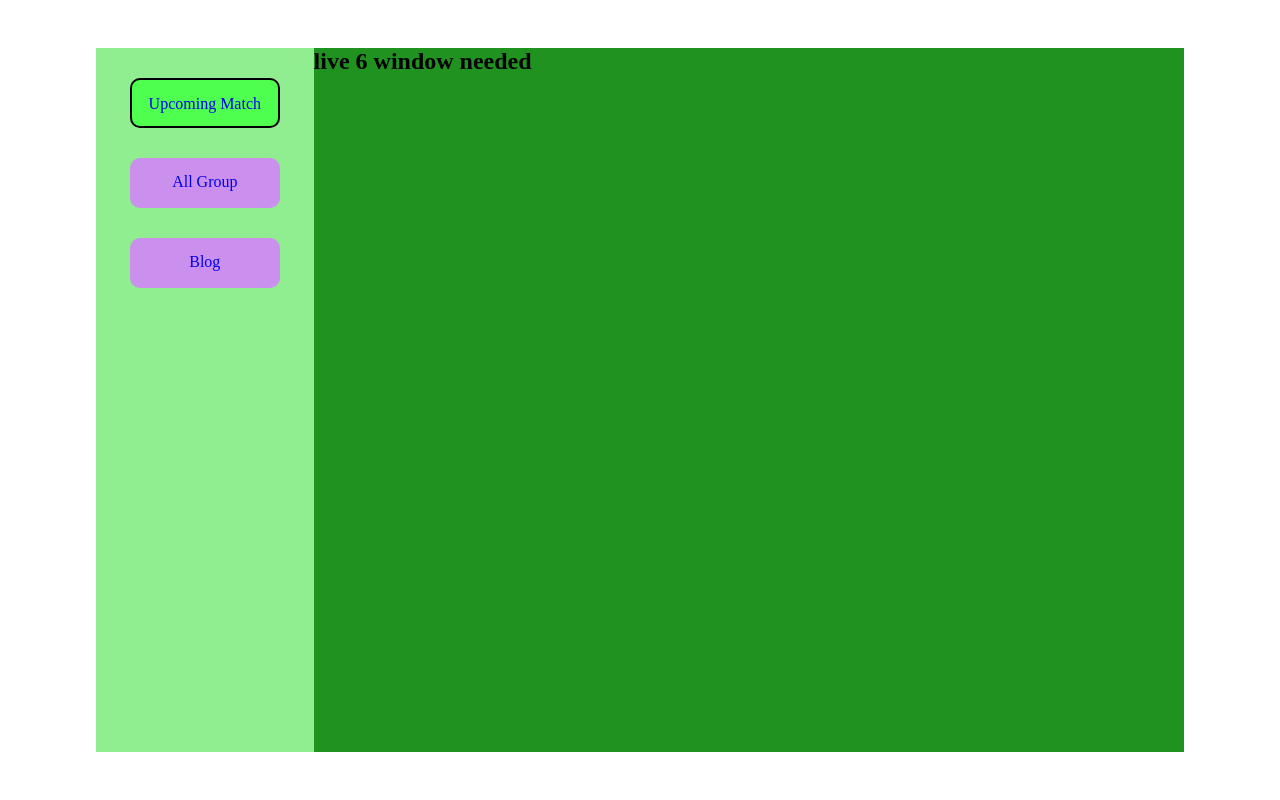
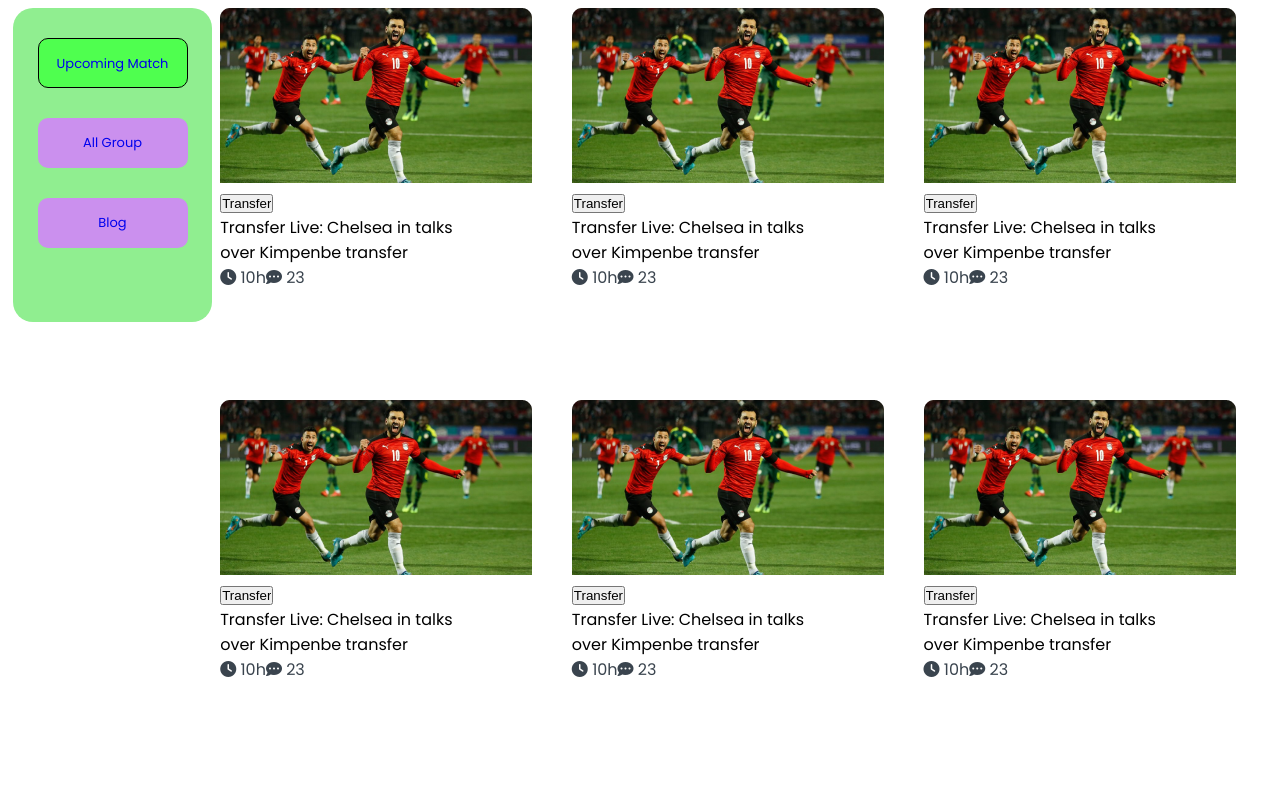
Before and after one commit to JNKarif/World-Cup-2022, a plain HTML site: page index.html in a window 1280 px wide. Shown: the part 800-1600 px from the top of the page. Drawn offline with Linux system fonts and the light colour scheme.

Commit message:
first-page-rough

```diff
--- a/index.html
+++ b/index.html
@@ -70,10 +70,119 @@
 
             <!-- Go live section -->
             <div class="go-live">
-                <div>
-                    <h1>live 6 window needed</h1>
+
+                <!-- no.1 contaier -->
+                <div class="go-live-container">
+
+                    <div class="go-live-banner"> <img src="images/Blog Image.png" alt=""></div>
+
+                    <div class="go-button"><input type="submit" value="Transfer"></div>
+
+                    <p>Transfer Live: Chelsea in talks <br> over Kimpenbe transfer</p>
+
+                    <div class="live-info">
+                        <div> <i class="fa-solid fa-clock"></i> 10h
+                        </div>
+
+                        <div><i class="fa-solid fa-comment-dots"></i> 23</div>
+                    </div>
+
                 </div>
+
+                <!-- no.2 contaier -->
+                <div class="go-live-container">
+
+                    <div class="go-live-banner"> <img src="images/Blog Image.png" alt=""></div>
+
+                    <div class="go-button"><input type="submit" value="Transfer"></div>
+
+                    <p>Transfer Live: Chelsea in talks <br> over Kimpenbe transfer</p>
+
+                    <div class="live-info">
+                        <div> <i class="fa-solid fa-clock"></i> 10h
+                        </div>
+
+                        <div><i class="fa-solid fa-comment-dots"></i> 23</div>
+                    </div>
+
+
+                </div>
+
+                <!-- no.3 contaier -->
+                <div class="go-live-container">
+
+                    <div class="go-live-banner"> <img src="images/Blog Image.png" alt=""></div>
+
+                    <div class="go-button"><input type="submit" value="Transfer"></div>
+
+                    <p>Transfer Live: Chelsea in talks <br> over Kimpenbe transfer</p>
+
+                    <div class="live-info">
+                        <div> <i class="fa-solid fa-clock"></i> 10h
+                        </div>
+
+                        <div><i class="fa-solid fa-comment-dots"></i> 23</div>
+                    </div>
+
+                </div>
+
+                <!-- no.4 contaier -->
+                <div class="go-live-container">
+
+                    <div class="go-live-banner"> <img src="images/Blog Image.png" alt=""></div>
+
+                    <div class="go-button"><input type="submit" value="Transfer"></div>
+
+                    <p>Transfer Live: Chelsea in talks <br> over Kimpenbe transfer</p>
+
+                    <div class="live-info">
+                        <div> <i class="fa-solid fa-clock"></i> 10h
+                        </div>
+
+                        <div><i class="fa-solid fa-comment-dots"></i> 23</div>
+                    </div>
+
+                </div>
+
+                <!-- no.5 contaier -->
+                <div class="go-live-container">
+
+                    <div class="go-live-banner"> <img src="images/Blog Image.png" alt=""></div>
+
+                    <div class="go-button"><input type="submit" value="Transfer"></div>
+
+                    <p>Transfer Live: Chelsea in talks <br> over Kimpenbe transfer</p>
+
+                    <div class="live-info">
+                        <div> <i class="fa-solid fa-clock"></i> 10h
+                        </div>
+
+                        <div><i class="fa-solid fa-comment-dots"></i> 23</div>
+                    </div>
+
+                </div>
+
+                <!-- no.6 contaier -->
+                <div class="go-live-container">
+
+                    <div class="go-live-banner"> <img src="images/Blog Image.png" alt=""></div>
+
+                    <div class="go-button"><input type="submit" value="Transfer"></div>
+
+                    <p>Transfer Live: Chelsea in talks <br> over Kimpenbe transfer</p>
+
+                    <div class="live-info">
+                        <div> <i class="fa-solid fa-clock"></i> 10h
+                        </div>
+
+                        <div><i class="fa-solid fa-comment-dots"></i> 23</div>
+                    </div>
+
+                </div>
+
             </div>
+
+            <!-- --------go-live ending--------------- -->
         </div>
 
     </section>
--- a/styles/nav.css
+++ b/styles/nav.css
@@ -7,6 +7,7 @@ nav li {
     background-color: rgb(203, 144, 238);
     padding: 15px 15px;
 
+
 }
 
 nav li a {
@@ -14,21 +15,22 @@ nav li a {
     display: flex;
     justify-content: center;
     align-items: center;
+    font-size: 13px;
 
 }
 
 #match {
     background-color: rgb(79, 255, 79);
-    border: 2px solid black;
+    border: 1px solid black;
+
 }
 
 .side-nav {
     display: flex;
+    flex-direction: column;
     justify-content: center;
-    flex-direction: column;
     align-items: center;
     row-gap: 30px;
     margin-top: 30px;
+
 }
-
-;
--- a/styles/style.css
+++ b/styles/style.css
@@ -1,4 +1,8 @@
-@import url('https://fonts.googleapis.com/css2?family=Poppins:wght@700&display=swap');
+@import url('https://fonts.googleapis.com/css2?family=Poppins&display=swap');
+
+body {
+    font-family: 'Poppins', sans-serif;
+}
 
 * {
     box-sizing: border-box;
@@ -27,6 +31,7 @@
     display: flex;
 
 
+
 }
 
 .banner-text {
@@ -41,17 +46,16 @@
 }
 
 .heading-style {
-    font-family: 'Poppins', sans-serif;
-    font-size: 70px;
+
+    font-size: 60px;
     font-weight: 900;
 }
 
 .para-style {
-    font-family: 'Poppins', sans-serif;
     color: darkslategrey;
     font-size: 20px;
     font-weight: 400;
-    margin-bottom: 26px;
+    margin-bottom: 22px;
 }
 
 .banner-button {
@@ -62,7 +66,7 @@
 }
 
 .hosting-country {
-    font-family: 'Poppins', sans-serif;
+
     color: green;
     font-size: 73px;
 }
@@ -76,6 +80,7 @@
 
 .second-base-bg {
     height: 100vh;
+    width: 100vw;
     display: flex;
     justify-content: center;
     align-items: center;
@@ -86,11 +91,12 @@
 }
 
 .nav-go-live {
-    height: 88vh;
-    width: 85%;
-    background-color: rgb(212, 223, 212);
+    height: 98vh;
+    width: 98%;
+    /* background-color: rgb(212, 223, 212); */
     border-radius: 30px;
     display: flex;
+
 
 }
 
@@ -102,18 +108,41 @@
 
 aside {
     background-color: lightgreen;
-    width: 20%;
-    height: 100%;
+    width: 16%;
+    height: 40%;
+    border-radius: 20px;
 }
 
 .go-live {
-    background-color: rgb(32, 146, 32);
-    width: 80%;
+    /* background-color: rgb(32, 146, 32); */
+    width: 84%;
     height: 100%;
+    display: grid;
+    grid-template-columns: repeat(3, 1fr);
+    grid-column-gap: 8px;
+    margin-left: 8px;
 
     /* flex-grow: 1; */
 }
 
+
+.live-info {
+    display: flex;
+    /* justify-content: space-between; */
+    color: rgb(58, 68, 78);
+}
+
+/* .go-live-container {
+    width: 31%;
+    height: 47%;
+} */
+
+
+/* .go-live-banner {
+    width: 220px;
+    height: 100px;
+
+} */
 
 /*----------------------- Footer ---------------------*/
 footer {
```
Also changed, not shown: match.html (+65 -17 lines).
